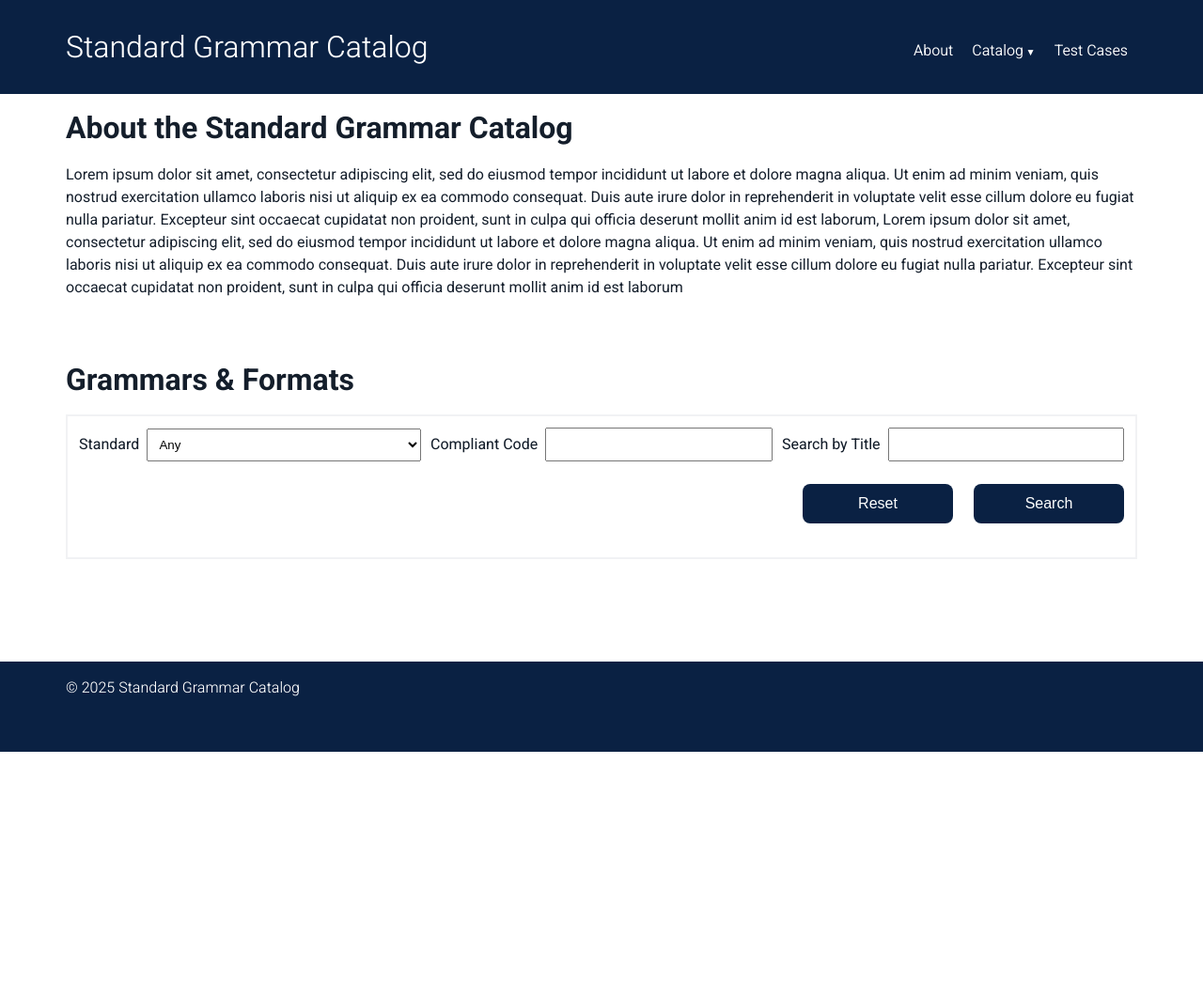
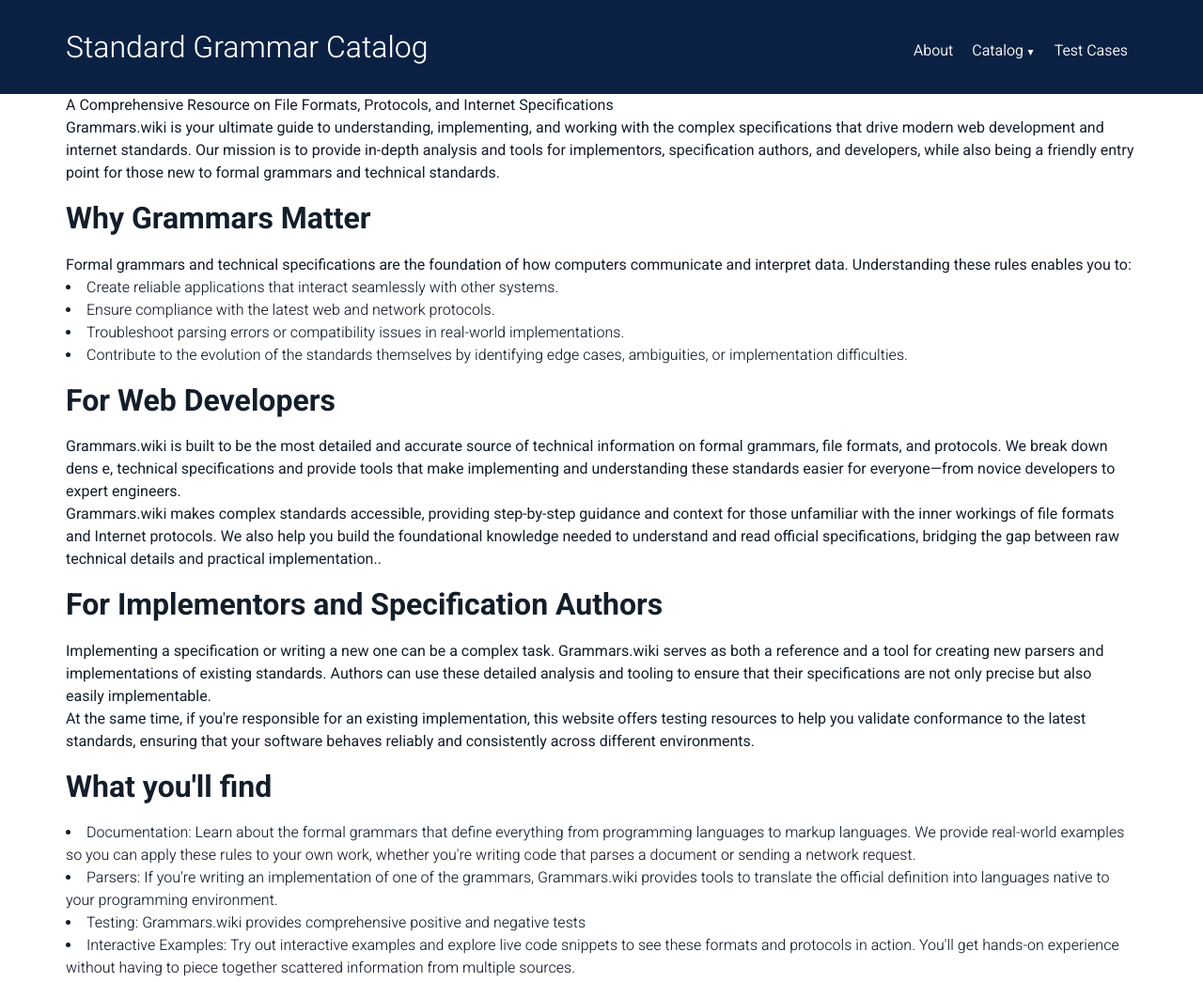
Before and after one commit to awwright/grammarswiki, a website: page htdocs/index.html in a window 1280 px wide. Shown: the top 1045 px of the page at 94% size. Before the commit the page ends 800 px from the top, so only its background shows below. Drawn offline with nearby package versions, Linux system fonts and the light colour scheme; files whose address does not match are found by name.

Commit message:
Restore front page content

```diff
--- a/htdocs/index.html
+++ b/htdocs/index.html
@@ -45,8 +45,37 @@
 
     <main>
         <section>
-            <h2>About the Standard Grammar Catalog</h2>
-            <p>Lorem ipsum dolor sit amet, consectetur adipiscing elit, sed do eiusmod tempor incididunt ut labore et dolore magna aliqua. Ut enim ad minim veniam, quis nostrud exercitation ullamco laboris nisi ut aliquip ex ea commodo consequat. Duis aute irure dolor in reprehenderit in voluptate velit esse cillum dolore eu fugiat nulla pariatur. Excepteur sint occaecat cupidatat non proident, sunt in culpa qui officia deserunt mollit anim id est laborum, Lorem ipsum dolor sit amet, consectetur adipiscing elit, sed do eiusmod tempor incididunt ut labore et dolore magna aliqua. Ut enim ad minim veniam, quis nostrud exercitation ullamco laboris nisi ut aliquip ex ea commodo consequat. Duis aute irure dolor in reprehenderit in voluptate velit esse cillum dolore eu fugiat nulla pariatur. Excepteur sint occaecat cupidatat non proident, sunt in culpa qui officia deserunt mollit anim id est laborum</p>
+            <p>A Comprehensive Resource on File Formats, Protocols, and Internet Specifications</p>
+            <p>Grammars.wiki is your ultimate guide to understanding, implementing, and working with the complex specifications that
+            drive modern web development and internet standards. Our mission is to provide in-depth analysis and tools for
+            implementors, specification authors, and developers, while also being a friendly entry point for those new to formal
+            grammars and technical standards.</p>
+            <h2>Why Grammars Matter</h2>
+            <p>Formal grammars and technical specifications are the foundation of how computers communicate and interpret data.
+            Understanding these rules enables you to:</p>
+            <ul>
+                <li>Create reliable applications that interact seamlessly with other systems.</li>
+                <li>Ensure compliance with the latest web and network protocols.</li>
+                <li>Troubleshoot parsing errors or compatibility issues in real-world implementations.</li>
+                <li>Contribute to the evolution of the standards themselves by identifying edge cases, ambiguities, or implementation
+                difficulties.</li>
+            </ul>
+            <h2>For Web Developers</h2>
+            <p>Grammars.wiki is built to be the most detailed and accurate source of technical information on formal grammars, file formats, and protocols. We break down dens
+            e, technical specifications and provide tools that make implementing and understanding these standards easier for everyone—from novice developers to expert engineers.</p>
+            <p>Grammars.wiki makes complex standards accessible, providing step-by-step guidance and context for those unfamiliar with the inner workings of file formats and
+            Internet protocols. We also help you build the foundational knowledge needed to understand and read official specifications, bridging the gap between raw technical details and
+            practical implementation..</p>
+            <h2>For Implementors and Specification Authors</h2>
+            <p>Implementing a specification or writing a new one can be a complex task. Grammars.wiki serves as both a reference and a tool for creating new parsers and implementations of existing standards. Authors can use these detailed analysis and tooling to ensure that their specifications are not only precise but also easily implementable.</p>
+            <p>At the same time, if you're responsible for an existing implementation, this website offers testing resources to help you validate conformance to the latest standards, ensuring that your software behaves reliably and consistently across different environments.</p>
+            <h2>What you'll find</h2>
+            <ul>
+                <li>Documentation: Learn about the formal grammars that define everything from programming languages to markup languages. We provide real-world examples so you can apply these rules to your own work, whether you're writing code that parses a document or sending a network request.</li>
+                <li>Parsers: If you're writing an implementation of one of the grammars, Grammars.wiki provides tools to translate the official definition into languages native to your programming environment.</li>
+                <li>Testing: Grammars.wiki provides comprehensive positive and negative tests</li>
+                <li>Interactive Examples: Try out interactive examples and explore live code snippets to see these formats and protocols in action. You'll get hands-on experience without having to piece together scattered information from multiple sources.</li>
+            </ul>
         </section>
 
         <!-- Vue Mount Point -->
```
